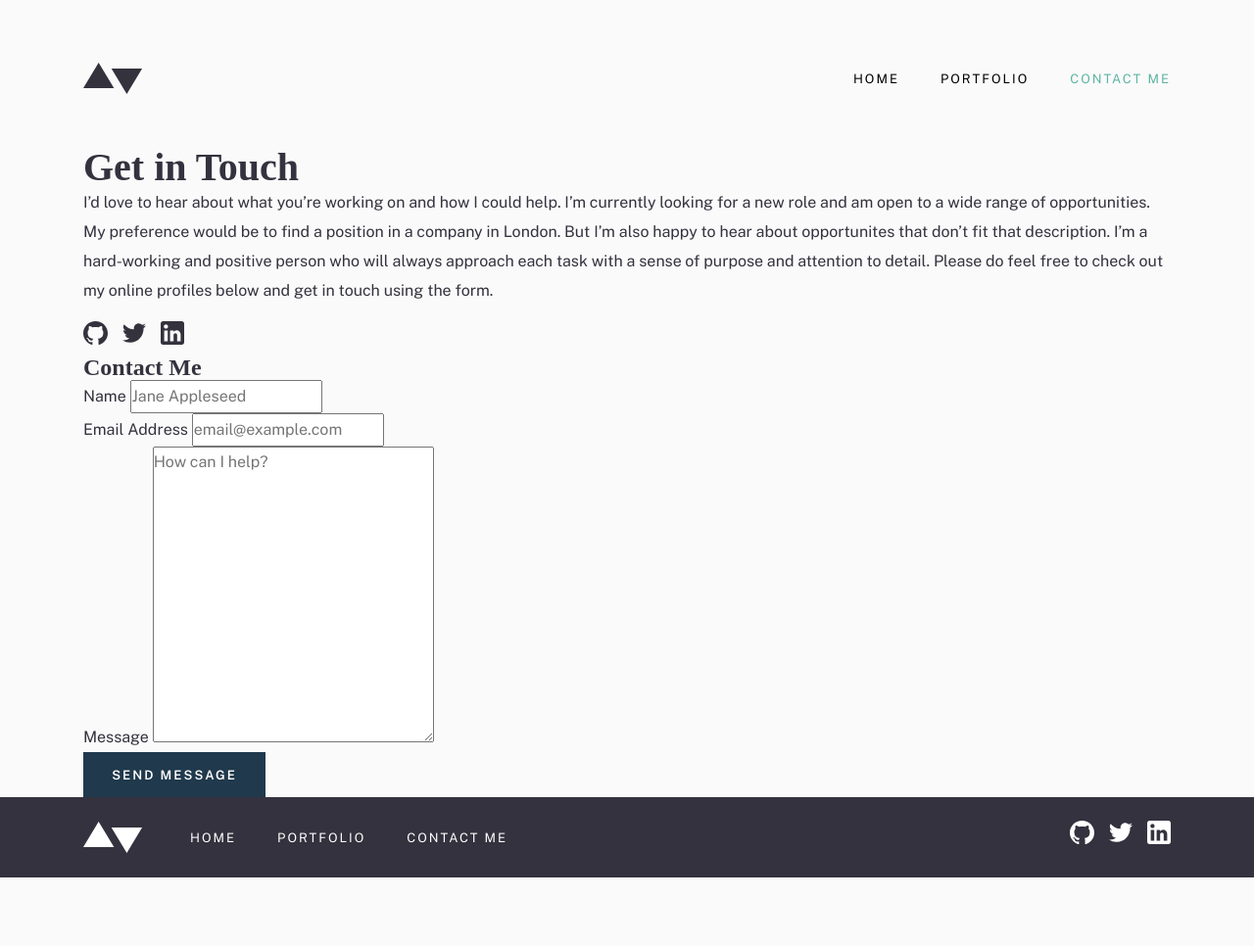
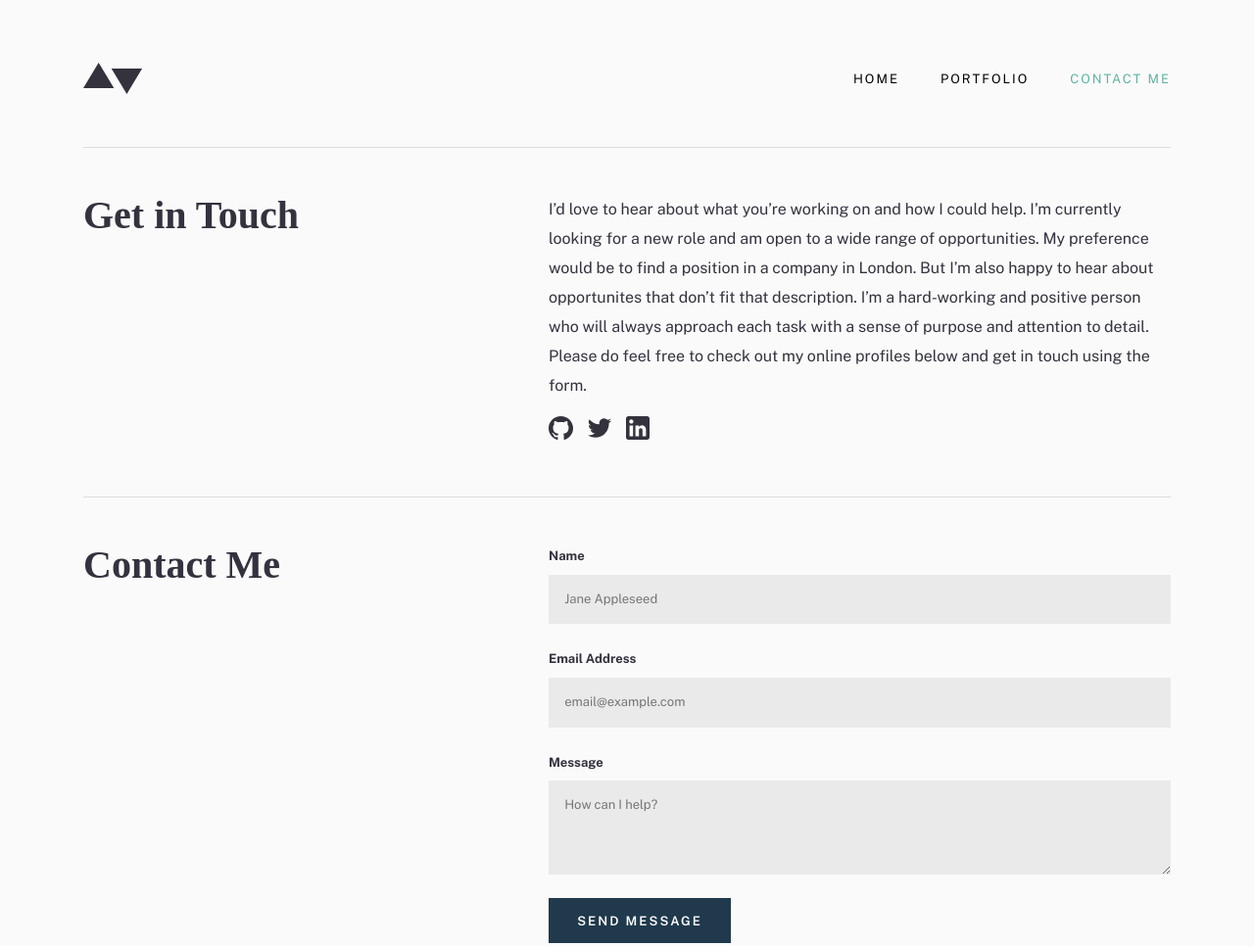
Before and after one commit to karolbanat/minimalist-portfolio-website, a website: page html/contact.html in a window 1280 px wide. Shown: the top 966 px of the page at 98% size. Before the commit the page ends 896 px from the top, so only its background shows below. Drawn offline with nearby package versions, Linux system fonts and the light colour scheme; a web font is replaced by a local one.

Commit message:
Contact page styling

```diff
--- a/html/contact.html
+++ b/html/contact.html
@@ -68,20 +68,25 @@
           </ul>
         </div>
       </section>
-      <section class="contact-grid">
-        <h2>Contact Me</h2>
+    </div>
+
+    <div class="container">
+      <section class="contact-grid margin-block-contact">
+        <h2 class="section-heading section-heading--secondary">Contact Me</h2>
         <form class="contact-form">
           <div class="contact-form__input-group">
-            <label for="name">Name</label>
-            <input type="text" name="name" id="name" placeholder="Jane Appleseed" required>
+            <label for="name" class="contact-form__label">Name</label>
+            <input type="text" name="name" id="name" placeholder="Jane Appleseed" class="contact-form__input" required>
           </div>
           <div class="contact-form__input-group">
-            <label for="email">Email Address</label>
-            <input type="email" name="email" id="email" placeholder="email@example.com" required>
+            <label for="email" class="contact-form__label">Email Address</label>
+            <input type="email" name="email" id="email" placeholder="email@example.com" class="contact-form__input"
+                   required>
           </div>
           <div class="contact-form__input-group">
-            <label for="message">Message</label>
-            <textarea name="message" id="message" cols="30" rows="10" placeholder="How can I help?" required></textarea>
+            <label for="message" class="contact-form__label">Message</label>
+            <textarea name="message" id="message" placeholder="How can I help?"
+                      class="contact-form__input" required></textarea>
           </div>
           <button type="submit" class="button button--accent">Send Message</button>
         </form>
--- /dev/null
+++ b/src/sass/components/_contact-form.scss
@@ -0,0 +1,32 @@
+@use '../abstracts/mixins' as mxn;
+
+.contact-form {
+	display: flex;
+	align-items: flex-start;
+	flex-direction: column;
+	gap: 2.4rem;
+	font-size: var(--fz-200);
+
+	&__input-group {
+		display: flex;
+		flex-direction: column;
+		width: 100%;
+	}
+
+	&__label {
+		margin-bottom: 0.5em;
+		font-weight: var(--fw-700);
+	}
+
+	&__input {
+		padding-block: 1em;
+		padding-inline: 1.25em;
+		background-color: var(--clr-neutral-300);
+		border: none;
+	}
+
+	& textarea {
+		min-height: 9.6rem;
+		resize: vertical;
+	}
+}
--- /dev/null
+++ b/src/sass/components/_get-in-touch.scss
@@ -0,0 +1,7 @@
+@use '../abstracts/mixins' as mxn;
+
+.get-in-touch {
+	@include mxn.border-content;
+	--padding-top: clamp(2.4rem, 4vw, 4.8rem);
+	--padding-bottom: clamp(3.2rem, 4vw, 4.8rem);
+}
--- a/src/sass/components/_index.scss
+++ b/src/sass/components/_index.scss
@@ -8,3 +8,5 @@
 @forward './primary-header';
 @forward './primary-footer';
 @forward './project-article';
+@forward './get-in-touch';
+@forward './contact-form';
--- a/src/sass/layout/_grid.scss
+++ b/src/sass/layout/_grid.scss
@@ -103,3 +103,14 @@
 		grid-area: button;
 	}
 }
+
+.contact-grid {
+	--contact-gap: 2.4rem;
+	display: grid;
+	align-items: start;
+	gap: var(--contact-gap);
+	@include mxn.mq(large) {
+		--contact-gap: 12.5rem;
+		grid-template-columns: 35rem 1fr;
+	}
+}
--- a/src/sass/utility/_margin.scss
+++ b/src/sass/utility/_margin.scss
@@ -17,3 +17,8 @@
 .margin-block-end-preview {
 	margin-block-end: clamp(4rem, -10rem + 20vw, 11.5rem);
 }
+
+.margin-block-contact {
+	margin-block-start: clamp(3.2rem, 4vw, 4.8rem);
+	margin-block-end: clamp(8rem, 12.5vw, 11rem);
+}
```
Also changed, not shown: dist/css/main.min.css.
